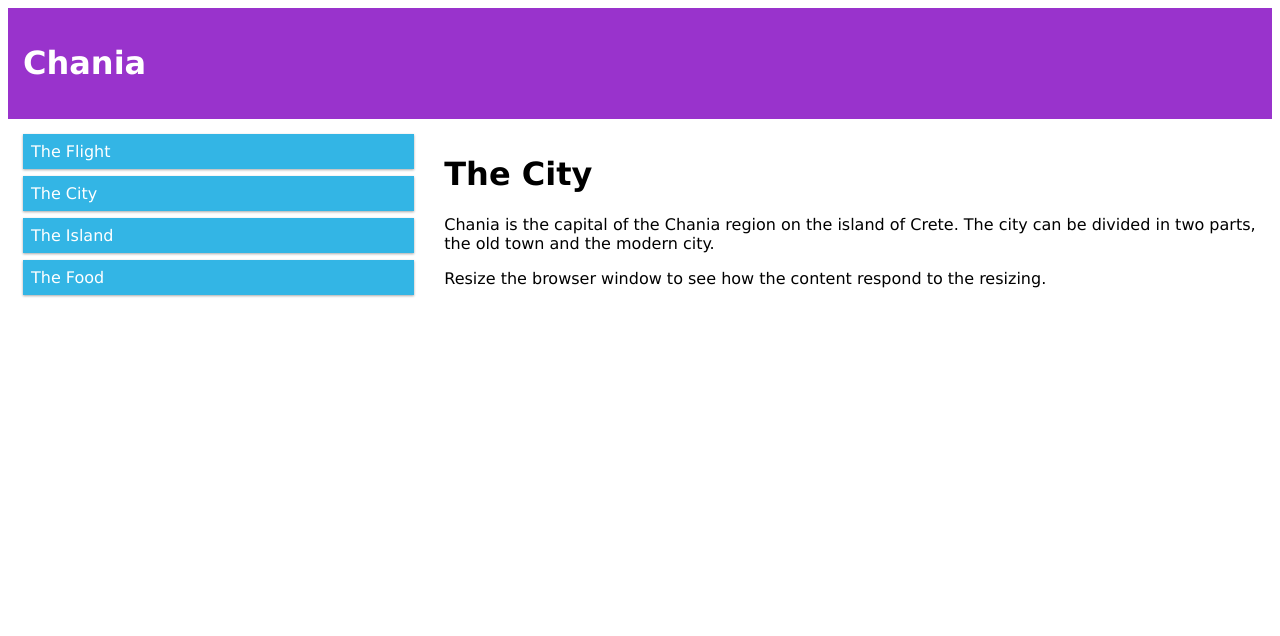
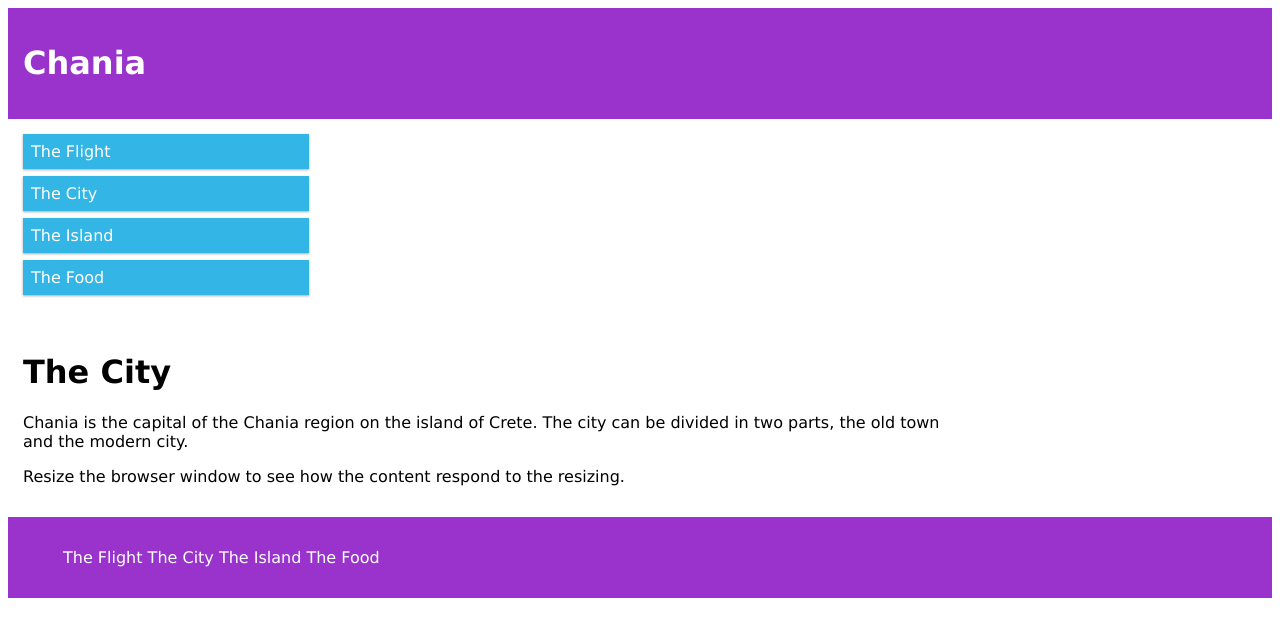
Before and after one commit to eman1970/css, a plain HTML site: page index.html in a window 1280 px wide. Drawn offline with Linux system fonts and the light colour scheme.

Commit message:
Third commit

```diff
--- a/index.html
+++ b/index.html
@@ -13,18 +13,18 @@
   display: table;
 }
 
-[class*="col-"] {
-  float: left;
-  padding: 15px;
-}
-
 /* For mobile phones: */
 [class*="col-"] {
+
+  padding: 15px;
     width: 100%;
 }
 
+
 @media only screen and (min-width: 768px) {
-  /* For desktop: */
+
+
+
 .col-1 {width: 8.33%;}
 .col-2 {width: 16.66%;}
 .col-3 {width: 25%;}
@@ -43,7 +43,19 @@ html {
   font-family: "Lucida Sans", sans-serif;
 }
 
+ul#inline li {
+  display:inline;
+  text-align: center;
+}
+
 .header {
+  background-color: #9933cc;
+  color: #ffffff;
+  padding: 15px;
+}
+
+.footer
+ {
   background-color: #9933cc;
   color: #ffffff;
   padding: 15px;
@@ -75,21 +87,35 @@ html {
 </div>
 
 <div class="row">
-  <div class="col-4 menu">
+  <div class="col-3 menu">
     <ul>
       <li>The Flight</li>
       <li>The City</li>
       <li>The Island</li>
       <li>The Food</li>
     </ul>
+
+
   </div>
 
-  <div class="col-8">
+  <div class="col-9">
     <h1>The City</h1>
     <p>Chania is the capital of the Chania region on the island of Crete. The city can be divided in two parts, the old town and the modern city.</p>
     <p>Resize the browser window to see how the content respond to the resizing.</p>
   </div>
 </div>
+<div class="row">
+  <div class="footer">
+     <ul id="inline">
+      <li>The Flight</li>
+      <li>The City</li>
+      <li>The Island</li>
+      <li>The Food</li>
+    </ul>
+    </div>
+  </div>
+
+
 
 </body>
 </html>
```
Lines whose indentation alone changed are shown as unchanged.
